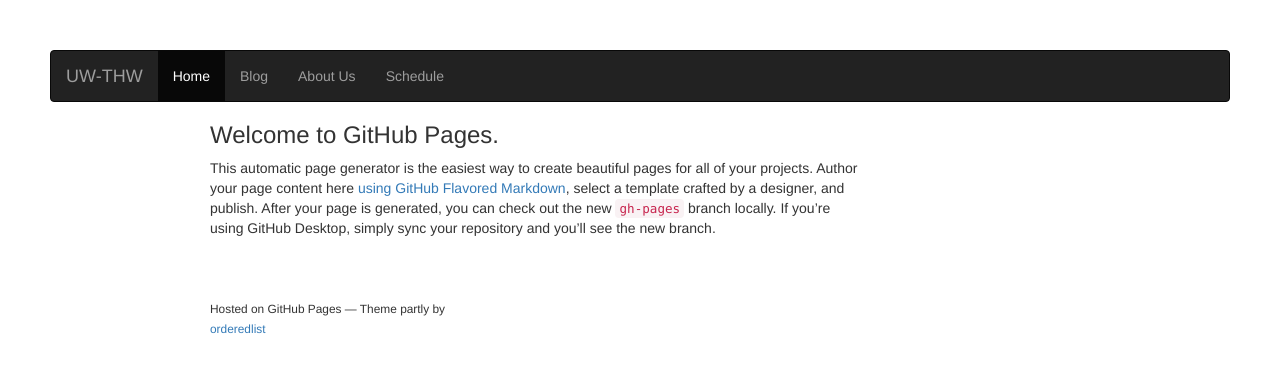
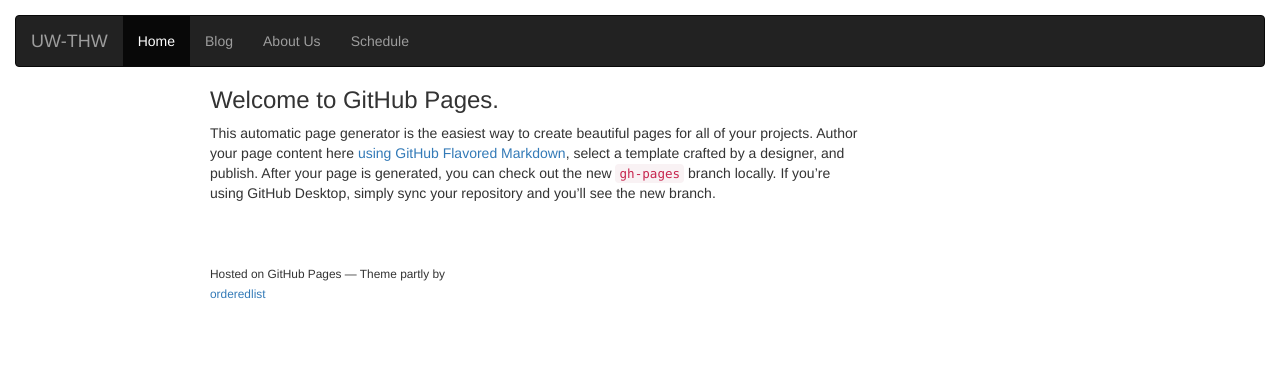
Before and after one commit to UW-Hacker-Within/UW-Hacker-Within.github.io, a Jekyll site: the page built from index.html, in a window 1280 px wide. Shown: the top 373 px of the page. Built offline with Jekyll 4.4.1, drawn with Linux system fonts in a browser that asks for light colours; nearby versions of some CDN libraries; library files that are not in the unit come from our copies.

Commit message:
Tightening up

```diff
--- a/stylesheets/styles.css
+++ b/stylesheets/styles.css
@@ -56,7 +56,7 @@
 
 body {
   background-color: #fff;
-  padding:50px;
+  padding:15px;
   font: 14px/1.5 "Noto Sans", "Helvetica Neue", Helvetica, Arial, sans-serif;
   color:#727272;
   font-weight:400;
```
